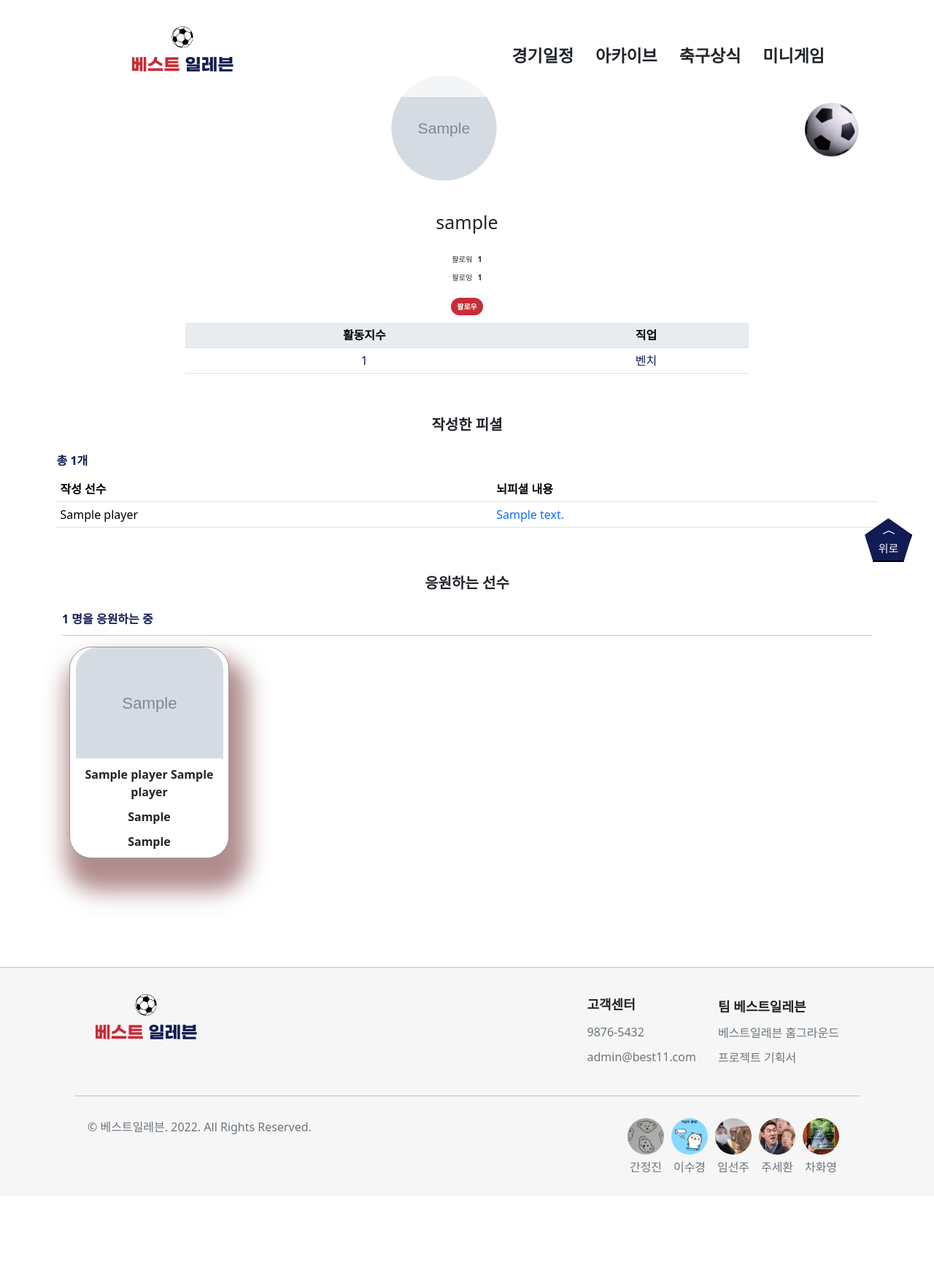
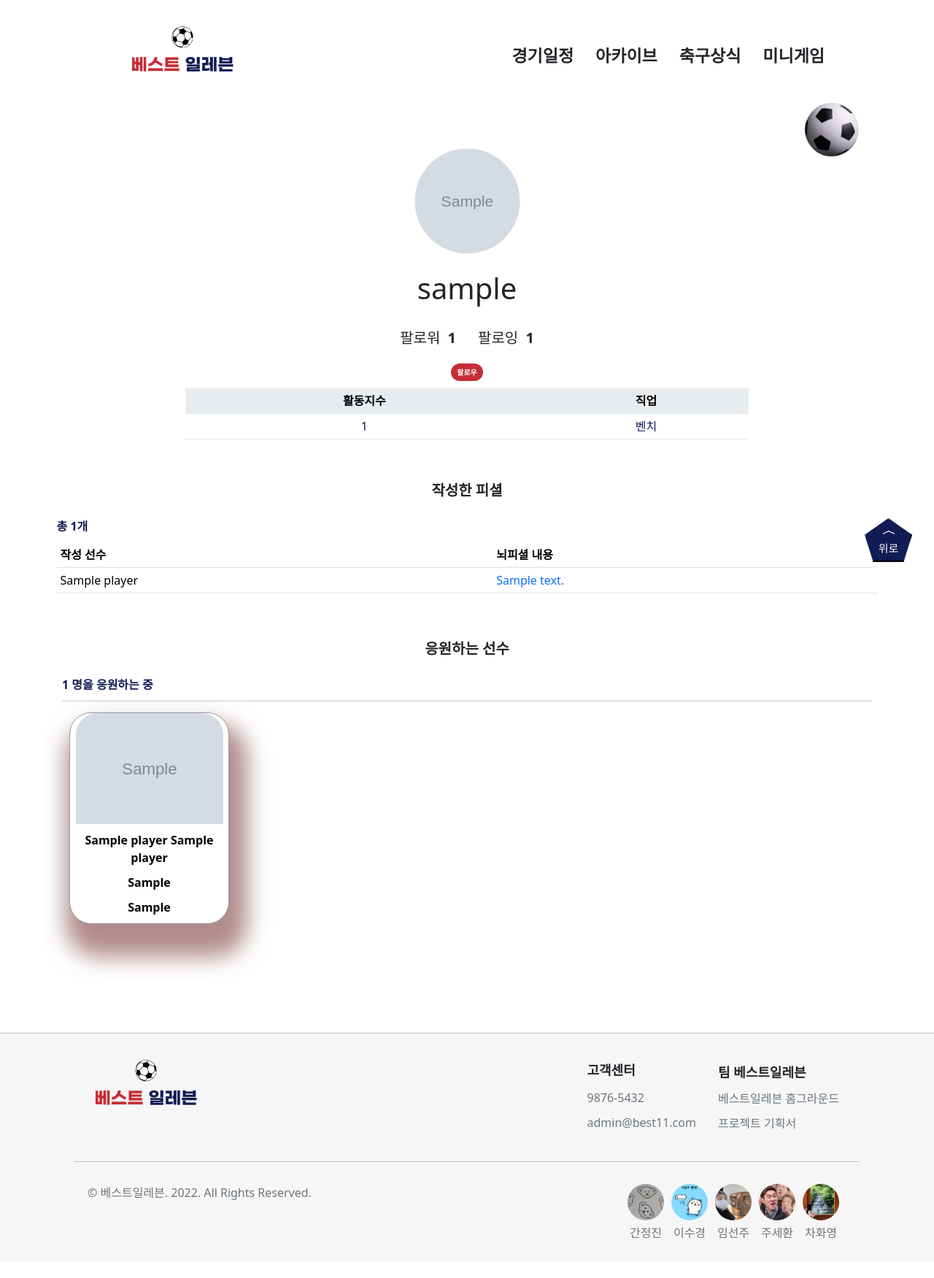
Before and after one commit to code-sum/Best11, a Django app: page /accounts/detail/1/ in a window 1280 px wide. Shown: the whole page at 73% size. Before the commit the page ends 1607 px from the top, so only its background shows below. Run offline with Django 3.2, Linux system fonts and the light colour scheme; tables that the repository leaves empty hold one stand-in row (values such as "Sample post"); grey boxes marked "Sample" are stand-in pictures; some libraries are stand-ins or nearby versions.

Commit message:
레이아웃 전체정리

```diff
--- a/accounts/templates/accounts/change_password.html
+++ b/accounts/templates/accounts/change_password.html
@@ -1,6 +1,8 @@
 {% extends 'base.html' %}
 {% load django_bootstrap5 %}
 {% block content %}
+  <div style="padding-top: 15rem;">
+    <div class="container">
       <h2>비밀번호 변경</h2>
       <form action="{% url 'accounts:change_password' %}" method='POST'>
         {% csrf_token %}
@@ -9,4 +11,6 @@
           <input type="submit" value='변경' class='btn btn-primary'>
         </div>
       </form>
+    </div>
+  </div>
 {% endblock content %}
--- a/accounts/templates/accounts/detail.html
+++ b/accounts/templates/accounts/detail.html
@@ -102,29 +102,32 @@
     </div>
   </div>
 
-  <div class="container my-3">
+  <div class="container my-3" style="padding-top: 10rem;">
+    <div class="d-flex justify-content-center">
       {% if user.profile_image %}
-      <div class="d-flex justify-content-center">
         <img src="{{ user.profile_image.url }}" class="account-detail-img"><br><br>
       {% else %}
-        <img src="{% static 'images/ddung.jpg' %}" alt="정적이미지테스트" class="account-detail-img">
+        <img src="{% static 'images/Soccer-Ball.png' %}" alt="디폴트프로필" class="account-detail-img">
       {% endif %}
     </div>
-    <br><br>
-    <h1 class="text-center">{{ user }}</h1><br>
+    <h1 style="font-size: 4rem;" class="text-center mt-5">{{ user }}</h1><br>
     <div class="counts d-flex justify-content-center mb-3 flex-row-reverse">
-      <div class="">
-        <p class="fs-6 text-center" data-bs-target="#followerModal" data-bs-toggle="modal">
+      <div class="d-flex flex-row">
+        <div class="me-5">
+          <p style="cursor: pointer; font-size: 2rem;" class="text-center" data-bs-target="#followerModal" data-bs-toggle="modal">
             팔로워
             <span class="ms-2 fw-bold" id="followers-count">
               {{ user.followers.count }}
             </span>
           </p>
-        <p class="fs-6 text-center" data-bs-target="#followingModal" data-bs-toggle="modal">팔로잉
+        </div>
+        <div>
+          <p style="cursor: pointer; font-size: 2rem;" class="text-center" data-bs-target="#followingModal" data-bs-toggle="modal">팔로잉
             <span class="ms-2 fw-bold" id="followings-count">
               {{ user.followings.count }}
             </span>
           </p>
+        </div>
       </div>
     </div>
     {% if request.user != user %}
@@ -197,6 +200,7 @@
           {% for like in user.like_player.all %}
             <!-- 응원하는 선수 Card -->
             <div class="card my-4 mx-3 col-1 col-sm-2 col-md-6 col-lg-12" style="width:20%; border-radius:3rem; border-color: rgb(155, 149, 149); box-shadow:1rem 3rem 3rem 1.5rem rgba(141, 88, 88, 0.687)">
+              <a href="{% url "korea:detail" like.pk %}" class="a-black-red">
                 <img src="{{ like.player_image }}" class="card-img-top" style='border-radius:3rem 3rem 0 0; object-fit: contain;' alt="player image">
                 <div class="card-body">
                   <p class="card-text text-center fw-bolder">{{ like.name }}
@@ -205,6 +209,7 @@
                   <p class="card-text text-center fw-bolder">{{ like.team }}</p>
                   <p class="card-text text-center fw-bolder">{{ like.position }}</p>
                 </div>
+              </a>
             </div>
           {% endfor %}
         {% else %}
--- a/accounts/templates/accounts/login.html
+++ b/accounts/templates/accounts/login.html
@@ -1,6 +1,7 @@
 {% extends 'base.html' %}
 {% load django_bootstrap5 %}
 {% block content %}
+  <div style="padding-top: 20rem;">
     <h2 style="padding-bottom: 2rem;" class="fw-bolder text-center">로그인</h2>
     <div class='d-flex justify-content-center col-6 m-auto'>
       <div style="border-top:0.1rem solid black;" class="mt-2">
@@ -11,4 +12,5 @@
         </form>
       </div>
     </div>
+  </div>
 {% endblock content %}
--- a/accounts/templates/accounts/signup.html
+++ b/accounts/templates/accounts/signup.html
@@ -1,14 +1,18 @@
 {% extends 'base.html' %}
 {% load django_bootstrap5 %}
 {% block content %}
+  <div style="padding-top: 15rem;">
     <h2 style="padding-bottom: 2rem;" class="fw-bolder text-center">회원가입</h2>
     <div class='d-flex justify-content-center col-6 m-auto'>
       <div style="border-top:0.1rem solid black;" class="mt-2">
         <form action="" method="POST" enctype="multipart/form-data" class="mt-5">
           {% csrf_token %}
           {% bootstrap_form form %}
+          <div class="d-flex justify-content-center">
             <button type="submit" class="button button--wayra button--border-thick button--text-upper button--size-s">회원가입</button>
+          </div>
         </form>
       </div>
     </div>
+  </div>
 {% endblock content %}
```
Also changed, not shown: accounts/templates/accounts/update.html (+6 -2 lines). Lines whose indentation alone changed are shown as unchanged.
